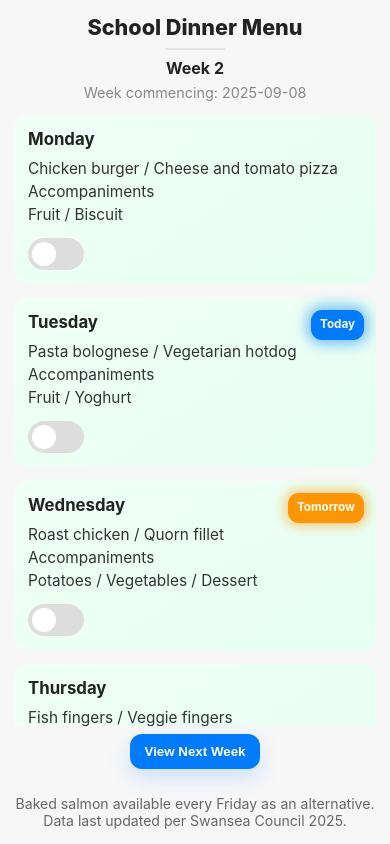
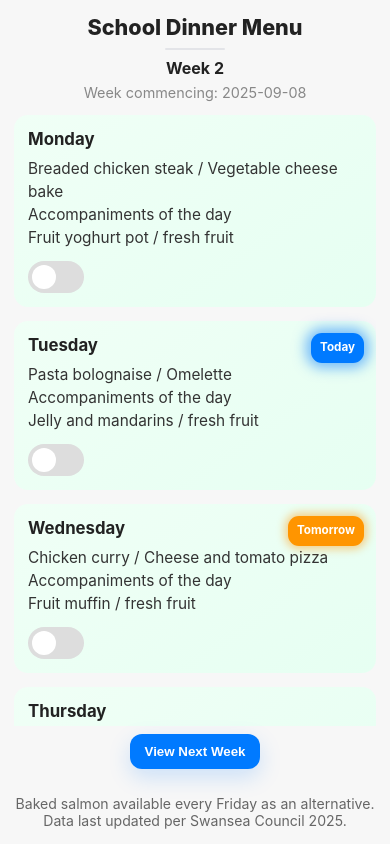
Before and after one commit to lambertlambert2004/Dinner, a plain HTML site: page index.html in a window 390 px wide. Drawn offline with Linux system fonts and the light colour scheme.

Commit message:
Update index.html

```diff
--- a/index.html
+++ b/index.html
@@ -31,10 +31,10 @@ h1::after{content:"";display:block;margin:8px auto 0;width:60px;height:2px;backg
 .day-name{font-weight:700;font-size:1.05rem;margin-bottom:8px;color:var(--text);}
 .meals{white-space:pre-line;font-size:.96rem;color:#333;line-height:1.5;margin-bottom:6px;}
 .label{position:absolute;top:12px;right:12px;font-weight:700;font-size:.73rem;color:#fff;padding:6px 9px;border-radius:11px;display:flex;align-items:center;z-index:2;}
-.label.today{background:#007aff;animation:glowToday 2s ease-in-out infinite alternate;}
-.label.tomorrow{background:#ff9500;animation:glowTomorrow 3s ease-in-out infinite alternate;}
-@keyframes glowToday {0% { box-shadow:0 0 6px 2px rgba(0,122,255,0.4); } 50% { box-shadow:0 0 14px 4px rgba(0,122,255,0.5);} 100% { box-shadow:0 0 6px 2px rgba(0,122,255,0.4); }}
-@keyframes glowTomorrow {0% { box-shadow:0 0 6px 2px rgba(255,149,0,0.4); } 50% { box-shadow:0 0 14px 4px rgba(255,149,0,0.5);} 100% { box-shadow:0 0 6px 2px rgba(255,149,0,0.4); }}
+.label.today{background:#007aff;animation:glowToday 1.8s ease-in-out infinite alternate;}
+.label.tomorrow{background:#ff9500;animation:glowTomorrow 2.8s ease-in-out infinite alternate;}
+@keyframes glowToday {0% { box-shadow:0 0 8px 3px rgba(0,122,255,0.45);}50% { box-shadow:0 0 20px 8px rgba(0,122,255,0.6);}100% { box-shadow:0 0 8px 3px rgba(0,122,255,0.45);}}
+@keyframes glowTomorrow {0% { box-shadow:0 0 6px 2px rgba(255,149,0,0.4);}50% { box-shadow:0 0 14px 5px rgba(255,149,0,0.5);}100% { box-shadow:0 0 6px 2px rgba(255,149,0,0.4);}}
 
 .toggle{display:inline-block;width:56px;height:32px;position:relative;margin-top:6px;}
 .toggle input{opacity:0;width:0;height:0;}
@@ -43,7 +43,7 @@ h1::after{content:"";display:block;margin:8px auto 0;width:60px;height:2px;backg
 input:checked + .slider{background:#34c759;}
 input:checked + .slider::before{transform:translateX(24px);}
 
-/* Sticky controls */
+/* Sticky controls at bottom for iOS */
 .controls {
   display:flex;
   justify-content:center;
@@ -63,6 +63,7 @@ input:checked + .slider::before{transform:translateX(24px);}
 <body>
 <div class="app">
   <h1>School Dinner Menu</h1>
+
   <div class="meta">
     <div class="week-label" id="weekLabel">Week</div>
     <div class="week-dates" id="weekDates"></div>
@@ -81,111 +82,169 @@ Baked salmon available every Friday as an alternative. Data last updated per Swa
 </div>
 
 <script>
-// WEEK DATA
-const weekMap=[
-  {week:1,start:"2025-09-01"},
-  {week:2,start:"2025-09-08"},
-  {week:3,start:"2025-09-15"}
+// --- WEEK MAP & MENUS (copied from Swansea Council Primary School Menu 2025) ---
+// Source: Swansea Council Primary School Menu 2025.  [oai_citation:1‡Swansea](https://www.swansea.gov.uk/article/16171/Primary-school-menu-2025)
+const weekMap = [
+  { week: 1, start: "2025-09-01" },
+  { week: 2, start: "2025-09-08" },
+  { week: 3, start: "2025-09-15" }
 ];
 
-const MENUS={
-1:{Monday:"Oven baked sausages / Vegetarian sausage\nAccompaniments\nFruit / Biscuit",Tuesday:"BBQ chicken wrap / Cheese and tomato pizza\nAccompaniments\nFruit yoghurt / Fresh fruit",Wednesday:"Cheesy beany jacket / Breaded chicken steak\nAccompaniments\nPancake and fruit",Thursday:"Cottage pie / Tomato pasta bake\nAccompaniments\nCookie / Fresh fruit",Friday:"Baked fish / Cheese wrap\nAccompaniments\nJam split and fruit wedge"},
-2:{Monday:"Chicken burger / Cheese and tomato pizza\nAccompaniments\nFruit / Biscuit",Tuesday:"Pasta bolognese / Vegetarian hotdog\nAccompaniments\nFruit / Yoghurt",Wednesday:"Roast chicken / Quorn fillet\nAccompaniments\nPotatoes / Vegetables / Dessert",Thursday:"Fish fingers / Veggie fingers\nAccompaniments\nFruit / Cake",Friday:"Baked fish / Cheese wrap\nAccompaniments\nJam split and fruit wedge"},
-3:{Monday:"Mac & cheese / Veggie macaroni\nAccompaniments\nFruit / Biscuit",Tuesday:"Chicken curry / Vegetable curry\nAccompaniments\nRice / Fruit",Wednesday:"Roast pork / Quorn roast\nAccompaniments\nPotatoes / Veggies / Dessert",Thursday:"Tomato pasta bake / Veggie lasagna\nAccompaniments\nCookie / Fresh fruit",Friday:"Baked fish / Cheese wrap\nAccompaniments\nJam split and fruit wedge"}
+const MENUS = {
+  1: {
+    Monday: "Oven baked sausages / Vegetarian sausage\nAccompaniments of the day\nHomemade biscuit and peach slices / fresh fruit",
+    Tuesday: "BBQ chicken wrap / Cheese and tomato pizza\nAccompaniments of the day\nFruit yoghurt pot / fresh fruit",
+    Wednesday: "Cheesy beany jacket / Breaded chicken steak\nAccompaniments of the day\nPancake and sliced fruit / fresh fruit",
+    Thursday: "Cottage pie / Tomato pasta bake\nAccompaniments of the day\nCocoa crispy bar / fresh fruit",
+    Friday: "Baked fish / Cheese wrap\nAccompaniments of the day\nJam split and fruit wedge / fresh fruit"
+  },
+  2: {
+    Monday: "Breaded chicken steak / Vegetable cheese bake\nAccompaniments of the day\nFruit yoghurt pot / fresh fruit",
+    Tuesday: "Pasta bolognaise / Omelette\nAccompaniments of the day\nJelly and mandarins / fresh fruit",
+    Wednesday: "Chicken curry / Cheese and tomato pizza\nAccompaniments of the day\nFruit muffin / fresh fruit",
+    Thursday: "Roast chicken / Pasta Napolitana\nAccompaniments of the day\nCookie / fresh fruit",
+    Friday: "Fish fingers / Cheese wrap\nAccompaniments of the day\nWelsh cake and fruit wedge / fresh fruit"
+  },
+  3: {
+    Monday: "Meatballs / Tomato pasta bake\nAccompaniments of the day\nJam split and fruit wedge / fresh fruit",
+    Tuesday: "Chicken curry / Margherita pizza\nAccompaniments of the day\nFruit yoghurt pot / fresh fruit",
+    Wednesday: "Cheese and tomato calzone / Breaded chicken steak\nAccompaniments of the day\nJelly and mandarins / fresh fruit",
+    Thursday: "Roast turkey / Macaroni cheese\nAccompaniments of the day\nChocolate cookie / fresh fruit",
+    Friday: "Baked fish / Cheese wrap\nAccompaniments of the day\nFruit muffin / fresh fruit"
+  }
 };
 
-// STATE
-let packedLunch=JSON.parse(localStorage.getItem('packedLunch')||"{}");
-let currentWeek, showingWeek;
+// --- State / localStorage ---
+let packedLunch = JSON.parse(localStorage.getItem('packedLunch') || '{}');
+let currentWeek = null;
+let showingWeek = null;
 
-const menuContainer=document.getElementById('menuContainer');
-const weekLabel=document.getElementById('weekLabel');
-const weekDates=document.getElementById('weekDates');
-const toggleWeekBtn=document.getElementById('toggleWeekBtn');
-const returnWeekBtn=document.getElementById('returnWeekBtn');
+// DOM refs
+const menuContainer = document.getElementById('menuContainer');
+const weekLabel = document.getElementById('weekLabel');
+const weekDates = document.getElementById('weekDates');
+const toggleWeekBtn = document.getElementById('toggleWeekBtn');
+const returnWeekBtn = document.getElementById('returnWeekBtn');
 
-// HELPERS
-function parseDate(str){return new Date(str+"T00:00:00");}
-function getWeekRange(startDate){let start=parseDate(startDate); let end=new Date(start); end.setDate(start.getDate()+4); return {start,end};}
+// Helpers
+function parseDate(s){ return new Date(s + 'T00:00:00'); }
+function getWeekRange(start){ const s = parseDate(start); const e = new Date(s); e.setDate(s.getDate() + 4); return {start: s, end: e}; }
 function getCurrentWeek(){
-  const today=new Date();
+  const today = new Date();
   const isSunday = today.getDay() === 0;
-  for(let i=0;i<weekMap.length;i++){
-    let range=getWeekRange(weekMap[i].start);
-    if(today >= range.start && today <= range.end)
-      return isSunday ? ((i+1)<weekMap.length ? weekMap[i+1].week : weekMap[0].week) : weekMap[i].week;
+  for (let i = 0; i < weekMap.length; i++){
+    const range = getWeekRange(weekMap[i].start);
+    if (today >= range.start && today <= range.end){
+      // if it's Sunday, show next week's menu
+      return isSunday ? ((i+1) < weekMap.length ? weekMap[i+1].week : weekMap[0].week) : weekMap[i].week;
     }
+  }
+  // fallback: cycle to first week
   return weekMap[0].week;
 }
-function formatWeekStart(weekNum){return weekMap.find(w=>w.week===weekNum).start;}
-function getPackedCount(week){return Object.keys(packedLunch[week]||{}).length;}
-function updatePackedCountBadge(){const count=getPackedCount(currentWeek);document.title=count>0?`(${count}) School Dinner Menu`:"School Dinner Menu";}
+function formatWeekStart(weekNum){ const w = weekMap.find(x=>x.week===weekNum); return w ? w.start : ''; }
+function getPackedCount(week){ return Object.keys(packedLunch[week] || {}).length; }
+function updatePackedCountBadge(){ const count = getPackedCount(currentWeek); document.title = count > 0 ? `(${count}) School Dinner Menu` : "School Dinner Menu"; }
 
-// RENDER
-function updateReturnButton(){returnWeekBtn.style.display=showingWeek===currentWeek?'none':'inline-block';}
+// Render logic
+function updateReturnButton(){ returnWeekBtn.style.display = (showingWeek === currentWeek) ? 'none' : 'inline-block'; }
 
 function renderMenu(week){
-  menuContainer.innerHTML="";
-  weekLabel.textContent="Week "+week;
-  weekDates.textContent="Week commencing: "+formatWeekStart(week);
+  menuContainer.innerHTML = '';
+  weekLabel.textContent = 'Week ' + week;
+  weekDates.textContent = 'Week commencing: ' + formatWeekStart(week);
 
-  const weekdays=["Monday","Tuesday","Wednesday","Thursday","Friday"];
-  const startDate=parseDate(formatWeekStart(week));
-  const todayObj=new Date();
-  const tomorrowObj=new Date(); tomorrowObj.setDate(todayObj.getDate()+1);
+  const weekdays = ["Monday","Tuesday","Wednesday","Thursday","Friday"];
+  const startDate = parseDate(formatWeekStart(week));
+  const todayObj = new Date();
+  const tomorrowObj = new Date(); tomorrowObj.setDate(todayObj.getDate() + 1);
 
-  weekdays.forEach((day,idx)=>{
-    const card=document.createElement('div'); card.classList.add('card');
-    const dayName=document.createElement('div'); dayName.className='day-name'; dayName.textContent=day;
-    const meals=document.createElement('div'); meals.className='meals'; meals.textContent=MENUS[week][day]||"No data";
+  weekdays.forEach((day, idx) => {
+    const card = document.createElement('div'); card.className = 'card';
+    const dayName = document.createElement('div'); dayName.className = 'day-name'; dayName.textContent = day;
+    const meals = document.createElement('div'); meals.className = 'meals'; meals.textContent = MENUS[week][day] || "No data";
 
-    const label=document.createElement('span'); label.classList.add('label');
-    const thisDate=new Date(startDate); thisDate.setDate(startDate.getDate()+idx);
-    if(thisDate.toDateString()===todayObj.toDateString()){label.textContent="Today"; label.classList.add('today');}
-    else if(thisDate.toDateString()===tomorrowObj.toDateString()){label.textContent="Tomorrow"; label.classList.add('tomorrow');}
-    if(label.textContent){meals.appendChild(label);}
+    const dayDate = new Date(startDate); dayDate.setDate(startDate.getDate() + idx);
 
-    const toggleDiv=document.createElement('div'); const toggleLabel=document.createElement('label'); toggleLabel.classList.add('toggle');
-    const input=document.createElement('input'); input.type='checkbox'; input.checked=(packedLunch[week]||{})[day]||false;
-    const slider=document.createElement('span'); slider.classList.add('slider');
+    const label = document.createElement('span'); label.className = 'label';
+    if (todayObj.toDateString() === dayDate.toDateString()){
+      label.textContent = 'Today'; label.classList.add('today');
+    } else if (tomorrowObj.toDateString() === dayDate.toDateString()){
+      label.textContent = 'Tomorrow'; label.classList.add('tomorrow');
+    }
+
+    if (label.textContent) meals.appendChild(label);
+
+    // Toggle
+    const toggleDiv = document.createElement('div');
+    const toggleLabel = document.createElement('label'); toggleLabel.className = 'toggle';
+    const input = document.createElement('input'); input.type = 'checkbox';
+    input.checked = !!((packedLunch[week] || {})[day]);
+    const slider = document.createElement('span'); slider.className = 'slider';
     toggleLabel.appendChild(input); toggleLabel.appendChild(slider); toggleDiv.appendChild(toggleLabel);
 
-    input.addEventListener('change',()=>{
-      const action=input.checked?"add packed lunch for":"remove packed lunch for";
-      if(!confirm(`Are you sure you want to ${action} ${day}?`)){
-        input.checked=!input.checked; return;
+    input.addEventListener('change', () => {
+      const action = input.checked ? "add packed lunch for" : "remove packed lunch for";
+      if (!confirm(`Are you sure you want to ${action} ${day}?`)) { input.checked = !input.checked; return; }
+
+      if (!packedLunch[week]) packedLunch[week] = {};
+      if (input.checked) {
+        packedLunch[week][day] = true;
+        card.classList.add('packed'); card.classList.remove('other-day');
+      } else {
+        delete packedLunch[week][day];
+        card.classList.remove('packed'); card.classList.add('other-day');
       }
-      if(!packedLunch[week]) packedLunch[week]={};
-      if(input.checked){packedLunch[week][day]=true; card.classList.add('packed'); card.classList.remove('other-day');}
-      else{delete packedLunch[week][day]; card.classList.remove('packed'); card.classList.add('other-day');}
-      localStorage.setItem('packedLunch',JSON.stringify(packedLunch));
-      updatePackedCountBadge();
+      localStorage.setItem('packedLunch', JSON.stringify(packedLunch));
+      // Haptic feedback on supporting devices
+      if (navigator.vibrate) navigator.vibrate(20);
+      // update badge if current week changed
+      if (week === currentWeek) updatePackedCountBadge();
     });
 
-    card.appendChild(dayName); card.appendChild(meals); card.appendChild(toggleDiv);
-    if(input.checked){card.classList.add('packed');} else {card.classList.add('other-day');}
+    card.appendChild(dayName);
+    card.appendChild(meals);
+    card.appendChild(toggleDiv);
+
+    if (input.checked) card.classList.add('packed'); else card.classList.add('other-day');
+
     menuContainer.appendChild(card);
-    setTimeout(()=>{card.style.opacity=1; card.style.transform="translateY(0) scale(1)";},50);
+    // entrance animation
+    setTimeout(()=>{ card.style.opacity = 1; card.style.transform = "translateY(0) scale(1)"; }, 40);
   });
 
   updateReturnButton();
 }
 
-// CONTROLS
-toggleWeekBtn.addEventListener('click',()=>{
-  showingWeek=(showingWeek%3)+1; renderMenu(showingWeek);
+// Controls
+toggleWeekBtn.addEventListener('click', () => {
+  showingWeek = (showingWeek % 3) + 1;
+  renderMenu(showingWeek);
 });
-returnWeekBtn.addEventListener('click',()=>{showingWeek=currentWeek; renderMenu(showingWeek);});
+returnWeekBtn.addEventListener('click', () => {
+  showingWeek = currentWeek;
+  renderMenu(showingWeek);
+});
 
-// AUTO WEEK UPDATE
-currentWeek=getCurrentWeek();
-showingWeek=currentWeek;
+// Auto-update currentWeek (and badge) periodically (in case the user keeps the page open across Sunday)
+function startAutoWeekMonitor(){
+  setInterval(() => {
+    const newWeek = getCurrentWeek();
+    if (newWeek !== currentWeek) {
+      currentWeek = newWeek;
+      updatePackedCountBadge();
+      if (showingWeek === currentWeek) renderMenu(currentWeek);
+    }
+  }, 60000); // every minute
+}
+
+// Init
+currentWeek = getCurrentWeek();
+showingWeek = currentWeek;
 renderMenu(showingWeek);
 updatePackedCountBadge();
-setInterval(()=>{
-  const newWeek=getCurrentWeek();
-  if(newWeek!==currentWeek){currentWeek=newWeek; updatePackedCountBadge(); if(showingWeek===currentWeek) renderMenu(currentWeek);}
-},60000);
+startAutoWeekMonitor();
+
 </script>
 </body>
 </html>
```
Lines whose indentation alone changed are shown as unchanged.
